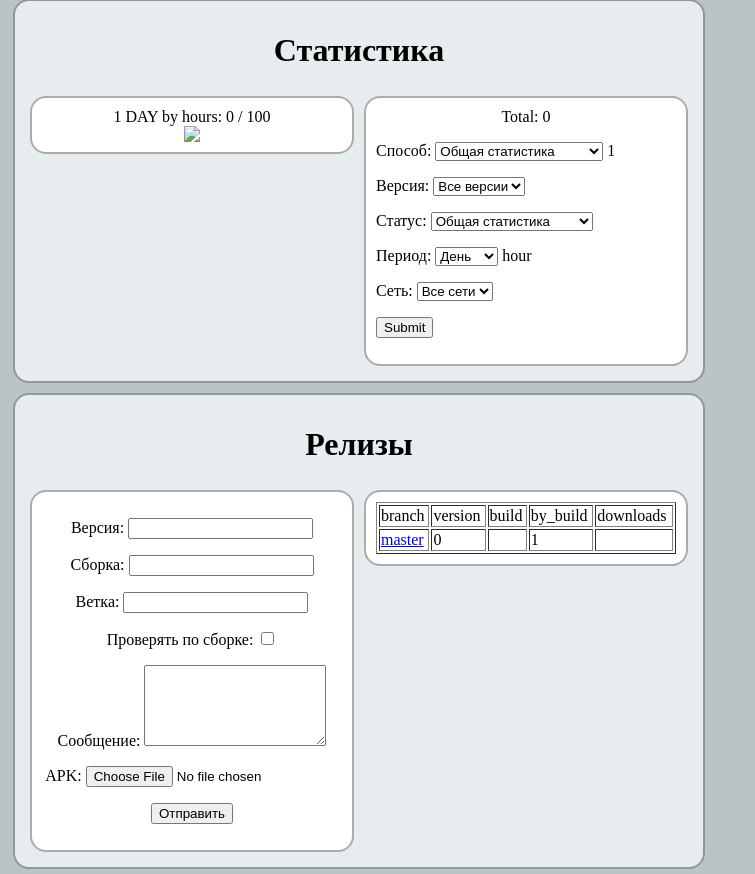
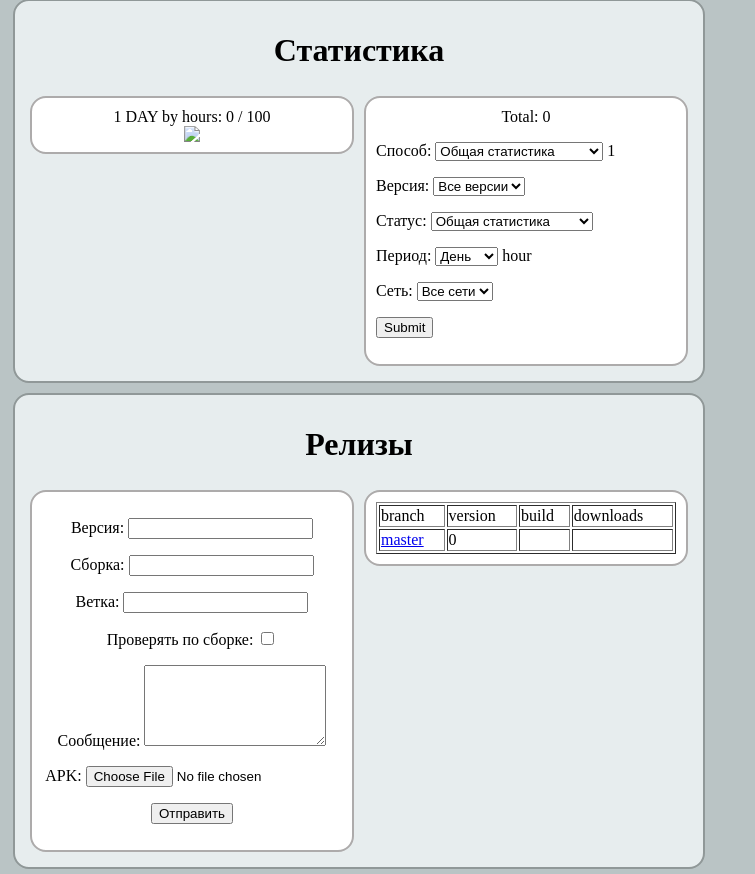
Before and after one commit to mosmetro-android/backend, a PHP site: page /admin/index.php?automatic=1 in a window 1280 px wide. Shown: the part 14-888 px from the top of the page, without its empty margins (0-755 px from the left). Run offline with PHP 8.4, Linux system fonts and the light colour scheme; data that the repository does not hold is empty.

Commit message:
Free some space in the releases table

```diff
--- a/admin/elements/releases.php
+++ b/admin/elements/releases.php
@@ -19,7 +19,6 @@
             <td>branch</td>
             <td>version</td>
             <td>build</td>
-            <td>by_build</td>
             <td>downloads</td>
         </tr>
 
@@ -32,7 +31,6 @@
                     "\">" . $branch . "</a></td>" .
                     "<td>" . $branches[$branch]['version'] . "</td>" .
                     "<td>" . $branches[$branch]['build'] . "</td>" .
-                    "<td>" . $branches[$branch]['by_build'] . "</td>" .
                     "<td>" . $branches[$branch]['downloads'] . "</td></tr>";
             }
         ?>
```
